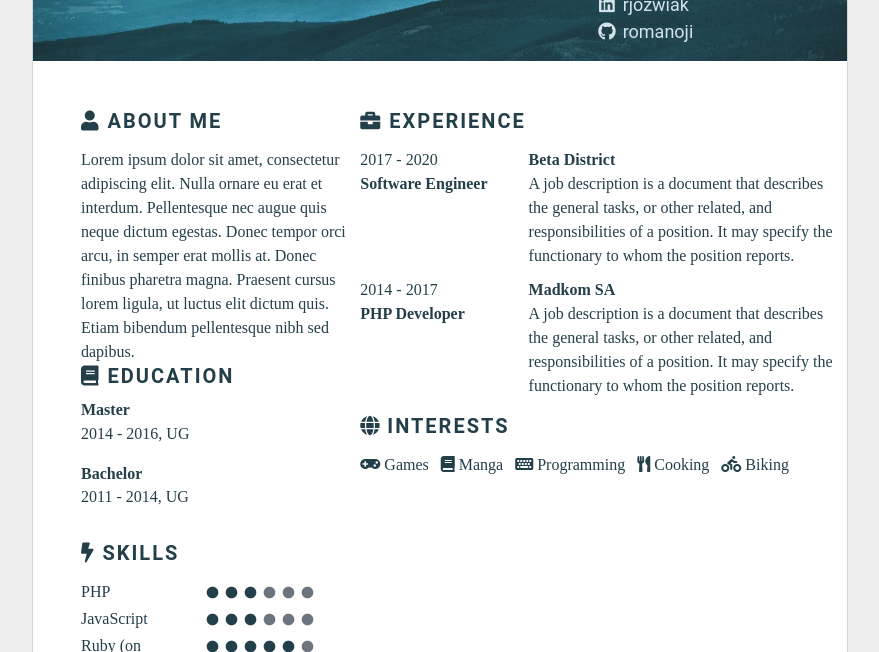
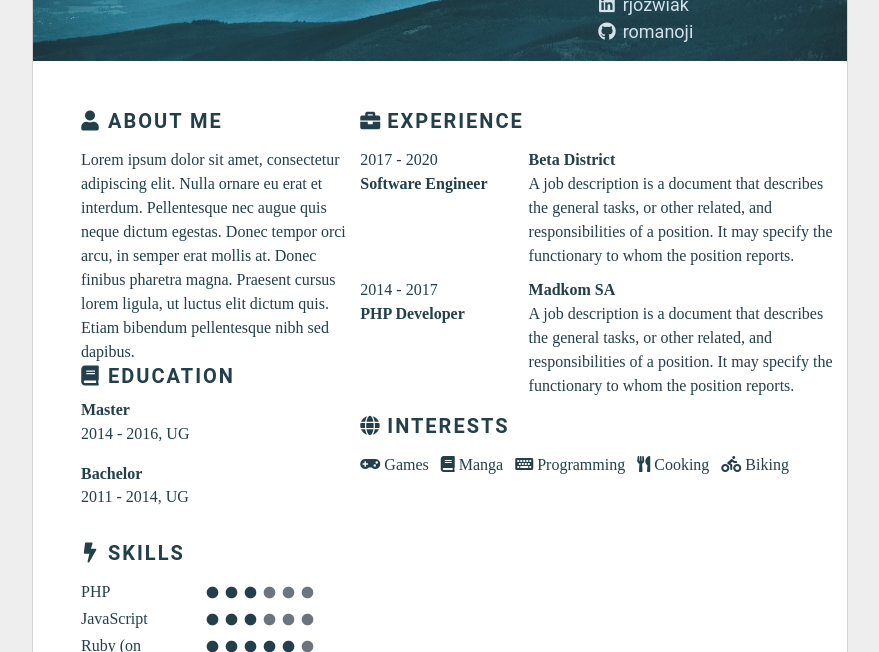
Before and after one commit to romanoji/romanoji.github.io, a Jekyll site: the page built from index.markdown, in a window 1280 px wide. Shown: the part 261-913 px from the top of the page, without its empty margins (200-1079 px from the left). Built offline with Jekyll 4.4.1, drawn with Linux system fonts in a browser that asks for light colours; some web fonts are replaced.

Commit message:
Add missing icon class to CV sections' titles

```diff
--- a/_includes/about-me.html
+++ b/_includes/about-me.html
@@ -1,7 +1,7 @@
 <section class="row">
     <div class="col pl-0 pr-0">
         <h2 class="section-title">
-            <span class="{{ site.data.about_me.icon }}"></span>
+            <span class="icon {{ site.data.about_me.icon }}"></span>
             <span class="text-uppercase">{{ site.data.about_me.title }}</span>
         </h2>
         <div class="section-contents">
--- a/_includes/education.html
+++ b/_includes/education.html
@@ -1,7 +1,7 @@
 <section class="row">
     <div class="col pl-0 pr-0">
         <h2 class="section-title">
-            <span class="{{ site.data.education.icon }}"></span>
+            <span class="icon {{ site.data.education.icon }}"></span>
             <span class="text-uppercase">{{ site.data.education.title }}</span>
         </h2>
         <div class="section-contents">
--- a/_includes/experience.html
+++ b/_includes/experience.html
@@ -1,7 +1,7 @@
 <section class="row">
     <div class="col pl-0 pr-0">
         <h2 class="section-title">
-            <span class="{{ site.data.experience.icon }}"></span>
+            <span class="icon {{ site.data.experience.icon }}"></span>
             <span class="text-uppercase">{{ site.data.experience.title }}</span>
         </h2>
         <div class="section-contents">
--- a/_includes/skills.html
+++ b/_includes/skills.html
@@ -1,7 +1,7 @@
 <section class="row">
     <div class="col pl-0 pr-0">
         <h2 class="section-title">
-            <span class="{{ site.data.skills.icon }}"></span>
+            <span class="icon {{ site.data.skills.icon }}"></span>
             <span class="text-uppercase">{{ site.data.skills.title }}</span>
         </h2>
         <div class="section-contents">
```
